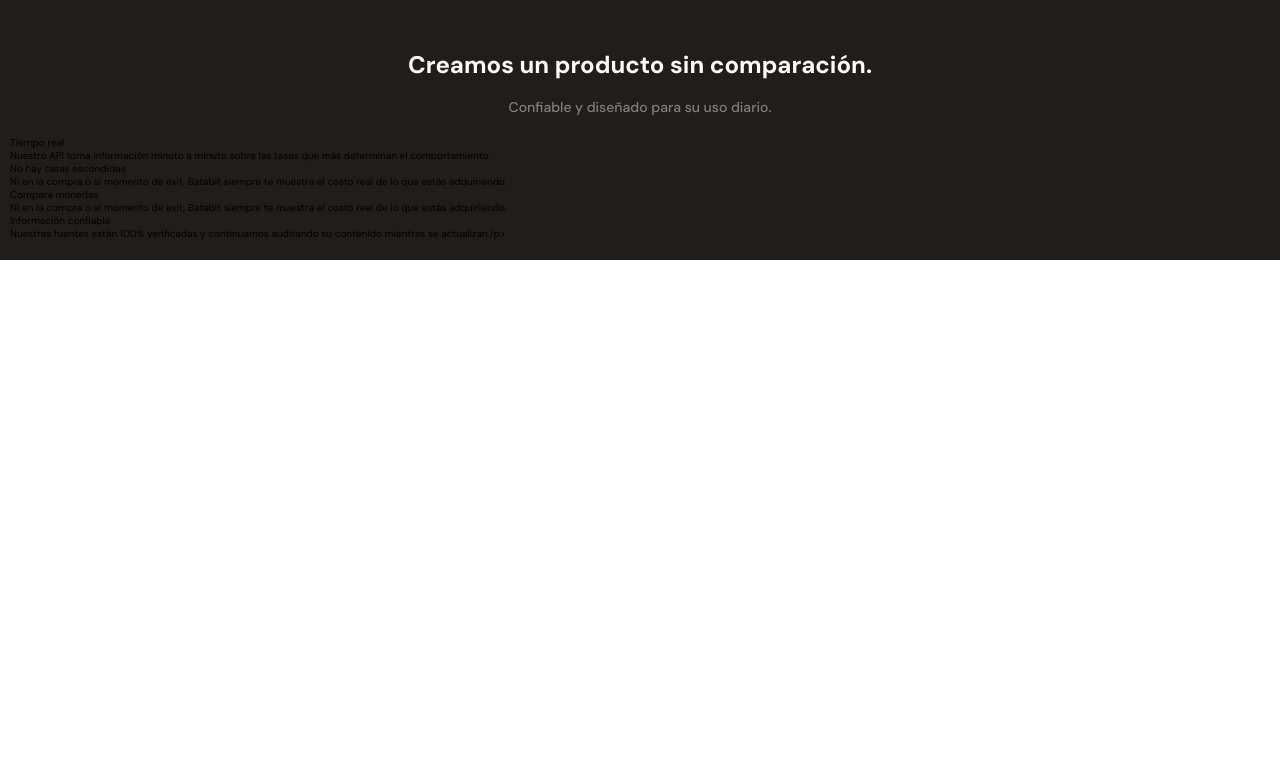
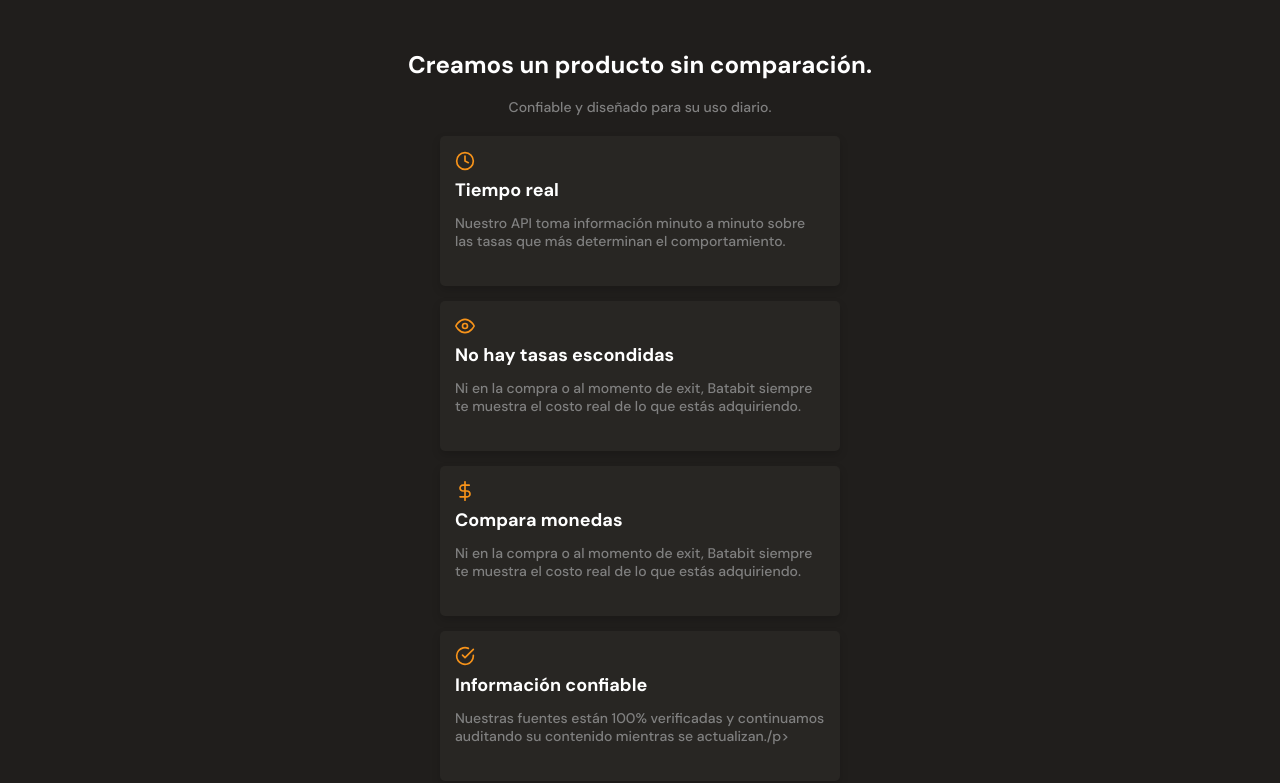
Before and after one commit to Alexis-Calderon/proyecto-personal-batatabit, a plain HTML site: page index.html in a window 1280 px wide. Shown: the part 1147-1930 px from the top of the page. Before the commit the page ends 1407 px from the top, so only its background shows below. Drawn offline with Linux system fonts and the light colour scheme.

Commit message:
Maquetando tarjetas de beneficios

```diff
--- a/index.html
+++ b/index.html
@@ -68,22 +68,16 @@
                     <p class="product--card-title">Tiempo real</p>
                     <p class="product--card-body">Nuestro API toma información minuto a minuto sobre las tasas que más determinan el comportamiento.</p>
                 </article>
-            </section>
-            <section class="product-cards--container">
                 <article class="product-detail--cards">
                     <span class="eye"></span>
                     <p class="product--card-title">No hay tasas escondidas</p>
                     <p class="product--card-body">Ni en la compra o al momento de exit, Batabit siempre te muestra el costo real de lo que estás adquiriendo.</p>
                 </article>
-            </section>
-            <section class="product-cards--container">
                 <article class="product-detail--cards">
                     <span class="dollar-sign"></span>
                     <p class="product--card-title">Compara monedas</p>
                     <p class="product--card-body">Ni en la compra o al momento de exit, Batabit siempre te muestra el costo real de lo que estás adquiriendo.</p>
                 </article>
-            </section>
-            <section class="product-cards--container">
                 <article class="product-detail--cards">
                     <span class="check-circle"></span>
                     <p class="product--card-title">Información confiable</p>
--- a/style.css
+++ b/style.css
@@ -258,3 +258,67 @@ main {
     line-height: 1.8rem;
     color: #808080;
 }
+.product-detail--cards {
+    width: 90%;
+    min-width: 288px;
+    max-width: 400px;
+    height: 150px;
+    margin: 15px auto;
+    padding: 15px;
+    background-color: var(--black);
+    border-radius: 5px;
+    box-shadow: 0 4px 8px rgba(0,0,0,0.16);
+}
+.clock {
+    display: block;
+    width: 20px;
+    height: 20px;
+    margin-bottom: 10px;
+    background-image: url("./assets/icons/clock.svg");
+    background-size: cover;
+    background-position: center;
+    background-repeat: no-repeat;
+}
+.eye {
+    display: block;
+    width: 20px;
+    height: 20px;
+    margin-bottom: 10px;
+    background-image: url("./assets/icons/eye.svg");
+    background-size: cover;
+    background-position: center;
+    background-repeat: no-repeat;
+}
+.dollar-sign {
+    display: block;
+    width: 20px;
+    height: 20px;
+    margin-bottom: 10px;
+    background-image: url("./assets/icons/dollar-sign.svg");
+    background-size: cover;
+    background-position: center;
+    background-repeat: no-repeat;
+}
+.check-circle {
+    display: block;
+    width: 20px;
+    height: 20px;
+    margin-bottom: 10px;
+    background-image: url("./assets/icons/check-circle.svg");
+    background-size: cover;
+    background-position: center;
+    background-repeat: no-repeat;
+}
+.product--card-title {
+    margin-bottom: 15px;
+    font-size: 1.8rem;
+    font-weight: bold;
+    line-height: 1.8rem;
+    color: var(--just-white);
+}
+.product--card-body {
+    font-size: 1.4rem;
+    font-weight: 500;
+    line-height: 1.8rem;
+    color: #808080;
+}
```
